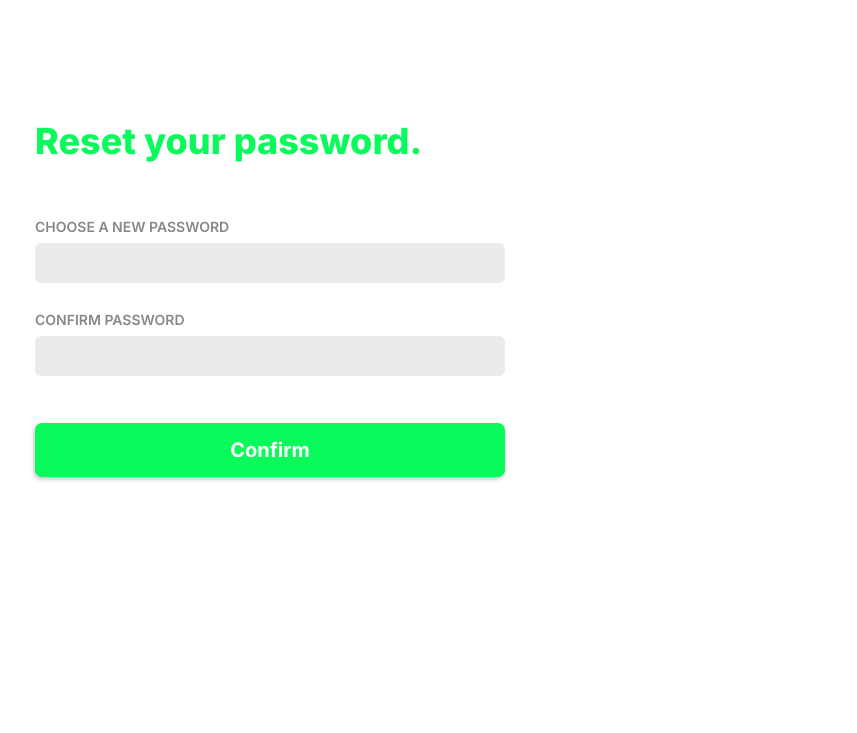
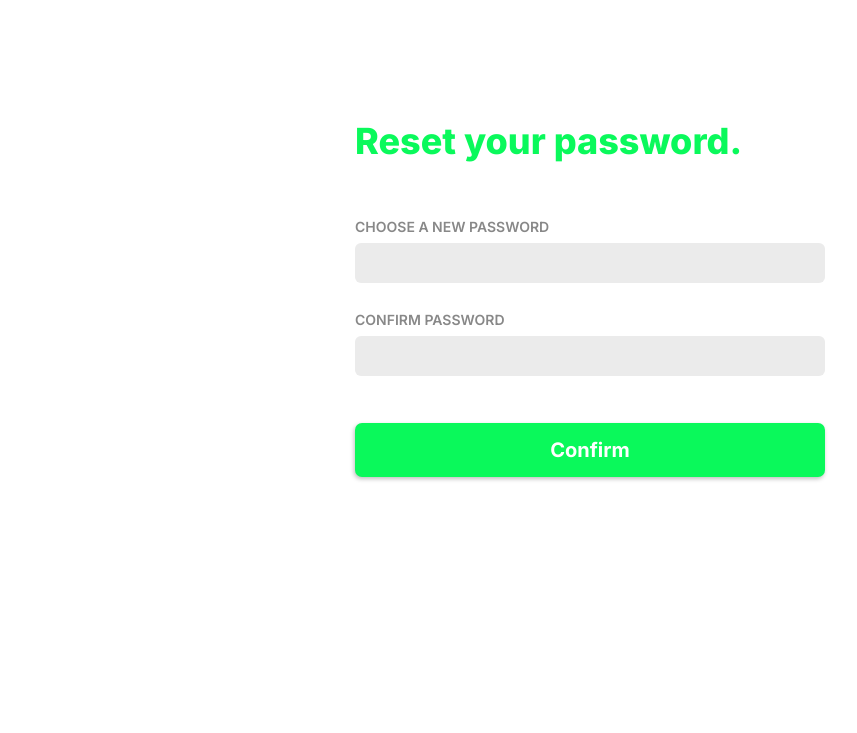
Before and after one commit to stephancill/moviecheck, a Python web app: template templates/change-password.html in a window 1280 px wide. Shown: the part 66-799 px from the top of the page, without its empty margins (50-907 px from the left). Run offline with Jinja, Linux system fonts and the light colour scheme; the template is opened without the code that fills it, so the values that code supplies are empty; some libraries are stand-ins or nearby versions.

Commit message:
Center forms

```diff
--- a/templates/change-password.html
+++ b/templates/change-password.html
@@ -11,7 +11,7 @@
 
 <div class="container">
     <section>
-        <form action="{{url_for('auth.reset_password', token=token)}}" method="POST">
+        <form class="mx-auto" action="{{url_for('auth.reset_password', token=token)}}" method="POST">
             <h2><strong>Reset your password.</strong></h2>
             <div class="form-field">
                 <h5>Choose a new password</h5>
--- a/templates/forgot-password.html
+++ b/templates/forgot-password.html
@@ -11,7 +11,7 @@
 
 <div class="container">
     <section>
-        <form action="{{url_for('auth.forgot_password')}}" method="POST">
+        <form class="mx-auto" action="{{url_for('auth.forgot_password')}}" method="POST">
             <h2><strong>Forgot your password?</strong></h2>
             <div class="form-field">
                 <h5>Email address</h5>
```
